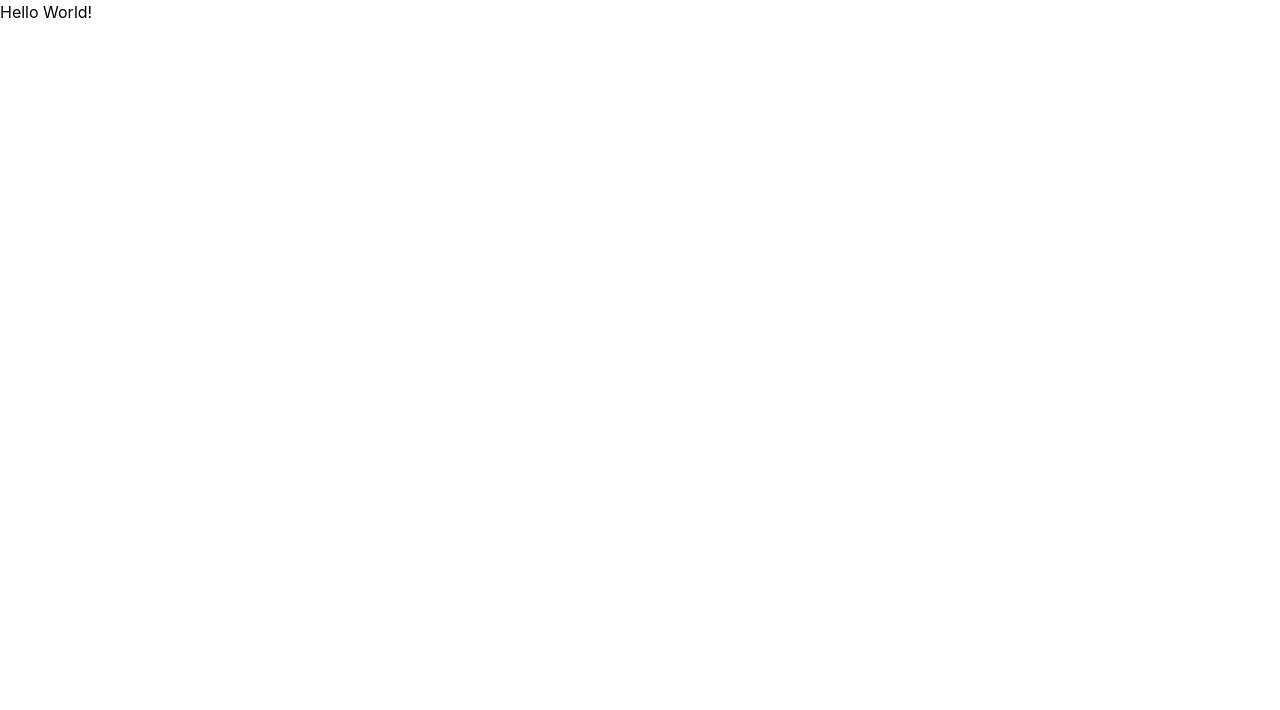
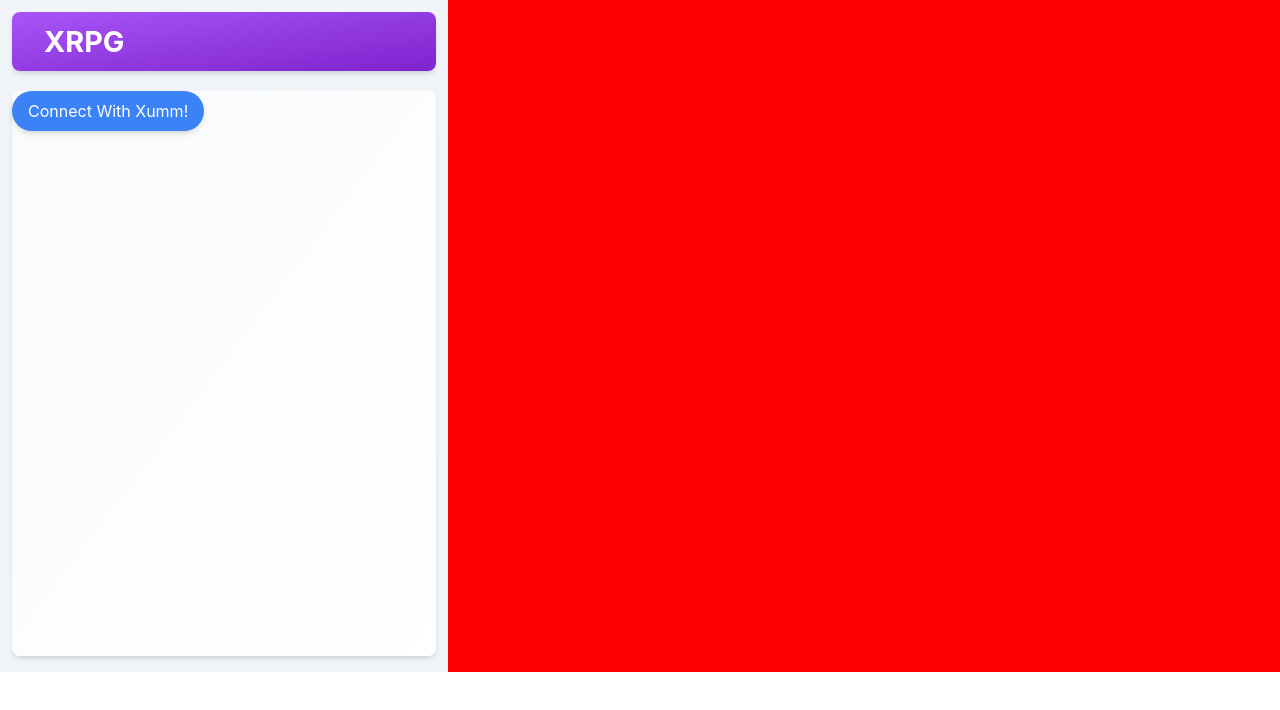
Before and after one commit to xrpgateway/frontend, a React (Create React App) app: page /payment in a window 1280 px wide. Shown: the top 710 px of the page. Built offline with nearby package versions, Linux system fonts and the light colour scheme.

Commit message:
feat: login added

```diff
--- /dev/null
+++ b/src/Componenets/Button.js
@@ -0,0 +1,16 @@
+export default ({ text }) => {
+  return (
+    <button
+      className="transition-transform duration-200 ease-in-out bg-blue-500 hover:bg-blue-600 focus:outline-none rounded-full px-4 py-2 text-white shadow-md"
+      onClick={() => {}}
+      onMouseDown={(e) =>
+        e.currentTarget.classList.add("transform", "scale-95")
+      }
+      onMouseUp={(e) =>
+        e.currentTarget.classList.remove("transform", "scale-95")
+      }
+    >
+      {text}
+    </button>
+  );
+};
--- a/src/Pages/Gateway.js
+++ b/src/Pages/Gateway.js
@@ -1,5 +1,30 @@
-import React from 'react';
+import React, { useState } from "react";
+import Button from "../Componenets/Button";
 
 export default () => {
-    return (<>Hello World!</>)
-}
+  const [isLoggedIn, setLogin] = useState(false);
+  return (
+    <div className="flex">
+      <div
+        className="h-full bg-slate-100 flex flex-col"
+        style={{ width: "28rem", height: "42rem" }}
+      >
+        <div className="m-3 p-6 py-2 rounded-lg  bg-gradient-to-br  from-purple-500 to-purple-700 shadow-md transform hover:-translate-y-1 hover:shadow-lg transition-all">
+          <span
+            className="font-bold ml-2 text-white"
+            style={{ fontSize: "1.8rem" }}
+          >
+            XRPG
+          </span>
+        </div>
+        <div className="m-3 mt-2 mb-4 rounded-lg flex-1 bg-gradient-to-br from-gray-50 to-white  shadow-md">
+          {!isLoggedIn && (
+            <div>
+              <Button text={"Connect With Xumm!"} />
+            </div>
+          )}
+        </div>
+      </div>
+    </div>
+  );
+};
--- /dev/null
+++ b/src/Pages/Test.js
@@ -0,0 +1,13 @@
+import React from 'react';
+
+export default () => {
+    const convertRemToPixels = (rem) => {
+        return rem * parseFloat(getComputedStyle(document.documentElement).fontSize);
+    }
+
+    return (
+        <div>
+            <button class="bg-blue-500 hover:bg-blue-700 text-white font-bold py-2 px-4 rounded" onClick={()=>{window.open("/payment", "", `width=${convertRemToPixels(28)}, height=${convertRemToPixels(42)}`);}}>Open</button>
+        </div>
+    )
+}
--- a/src/index.css
+++ b/src/index.css
@@ -11,7 +11,7 @@ body {
   -moz-osx-font-smoothing: grayscale;
 }
 
-code {
-  font-family: source-code-pro, Menlo, Monaco, Consolas, 'Courier New',
-    monospace;
+#root {
+
+  background-color: red;
 }
--- a/src/index.js
+++ b/src/index.js
@@ -8,12 +8,17 @@ import './index.css';
 import App from './App';
 import reportWebVitals from './reportWebVitals';
 import Gateway from './Pages/Gateway';
+import Test from './Pages/Test';
 
 const router = createBrowserRouter([
   {
     path: "/payment",
     element: <Gateway />,
   },
+  {
+    path: '/',
+    element: <Test />
+  }
 ]);
 
 const root = ReactDOM.createRoot(document.getElementById('root'));
```
